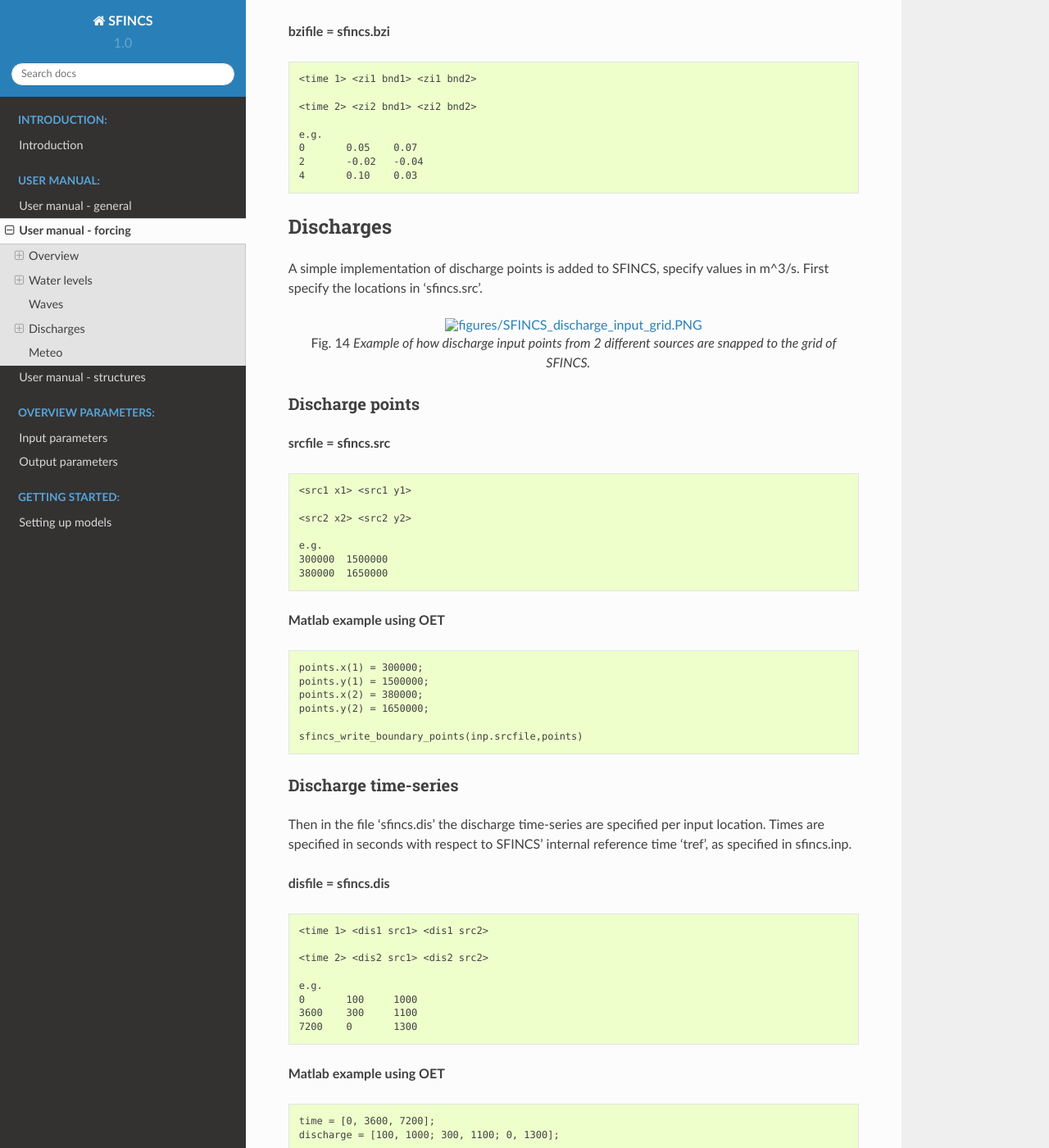
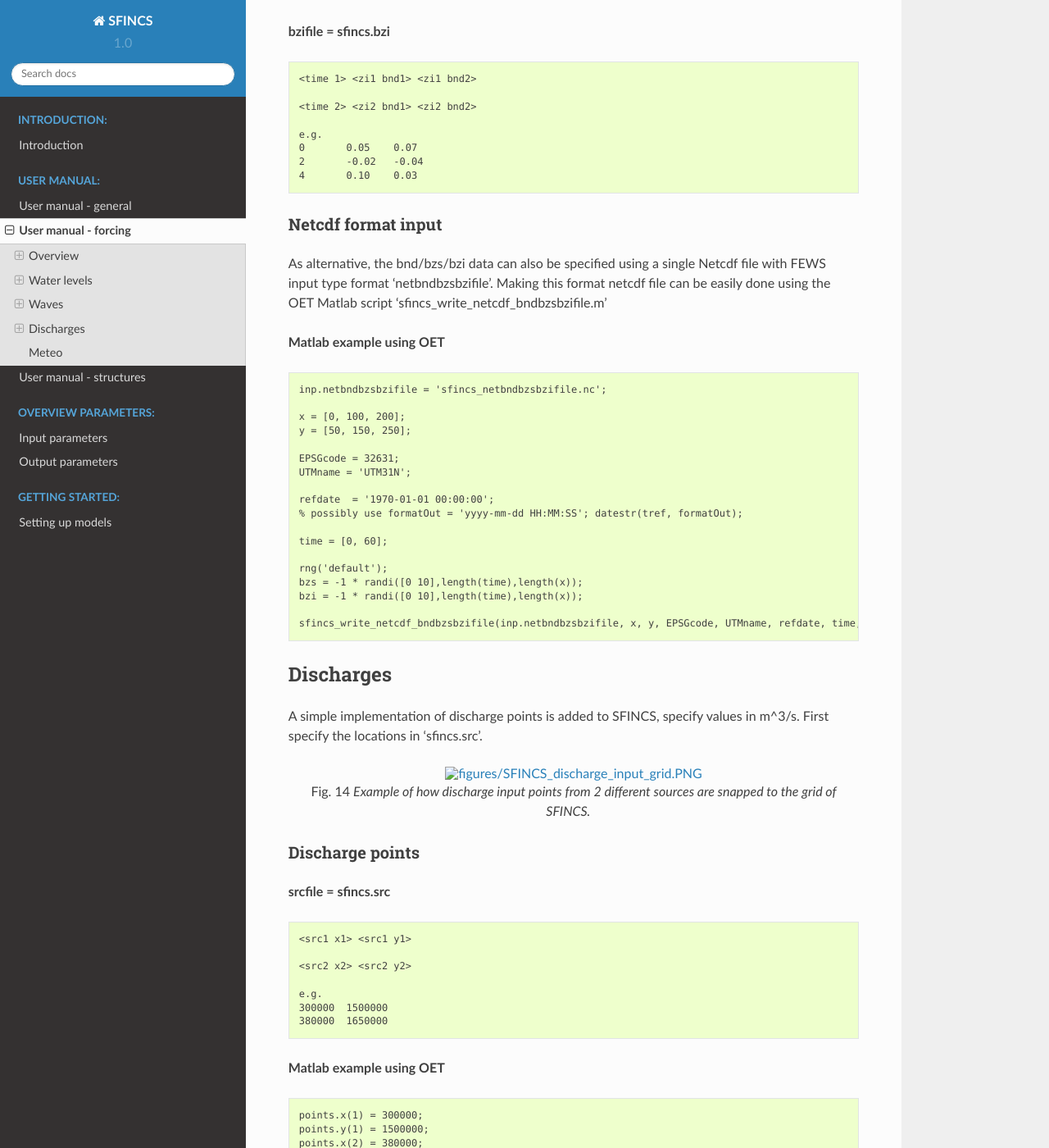
Before and after one commit to Leynse/SFINCS, a Sphinx documentation site: the page built from docs/input_forcing.rst, in a window 1280 px wide and 1400 px high, scrolled down 2804 px. Shown: the whole window at 82% size. Built offline with Sphinx 7.4.7 and the Read the Docs theme 2.0.0, drawn with Linux system fonts in a browser that asks for light colours; some of the changed text lies outside the part shown.

Commit message:
- describe restartfile and netbndbzsbzifile

```diff
--- a/docs/input_forcing.rst
+++ b/docs/input_forcing.rst
@@ -114,6 +114,35 @@ The signal should be around 0.
 	2 	-0.02	-0.04
 	4 	0.10	0.03
 
+Netcdf format input
+^^^^^^^^^
+
+As alternative, the bnd/bzs/bzi data can also be specified using a single Netcdf file with FEWS input type format 'netbndbzsbzifile'.
+Making this format netcdf file can be easily done using the OET Matlab script 'sfincs_write_netcdf_bndbzsbzifile.m'
+
+**Matlab example using OET**
+
+.. code-block:: text
+
+	inp.netbndbzsbzifile = 'sfincs_netbndbzsbzifile.nc';
+
+	x = [0, 100, 200];
+	y = [50, 150, 250];
+
+	EPSGcode = 32631;
+	UTMname = 'UTM31N';
+
+	refdate  = '1970-01-01 00:00:00';
+	% possibly use formatOut = 'yyyy-mm-dd HH:MM:SS'; datestr(tref, formatOut);
+
+	time = [0, 60];
+
+	rng('default');
+	bzs = -1 * randi([0 10],length(time),length(x));
+	bzi = -1 * randi([0 10],length(time),length(x));
+
+	sfincs_write_netcdf_bndbzsbzifile(inp.netbndbzsbzifile, x, y, EPSGcode, UTMname, refdate, time, bzs, bzi)
+
 Discharges
 ---------
 
@@ -186,16 +215,15 @@ Meteo
 
 There are a few different options to specify wind and rain input:
 
-1) Use a spatially varying spiderweb input (as in Delft3D) for only the wind input, or for the wind as well as the rain input.
+1) Use a spatially varying spiderweb input (as in Delft3D/Delft3D FM) for only the wind and pressure input, or for the wind as well as the rain input.
 
-2) Use a spatially varying grid input (as in Delft3D) for u- and v-velocities and/or the rain input.
+2) Use a spatially varying grid input (as in Delft3D) for u- and v- wind velocities and/or the rain and pressure input.
 
-3) Use a spatially uniform input for wind and rain, which is faster but also more simplified.
+3) Use a spatially varying grid input using a netcdf file based on a FEWS input type format for wind or rain input.
 
-4) Make a combination, for instance use a spiderweb for the wind input and a spatially uniform rain-input. When combining, test whether the forcing is as wanted since not all combinations might be possible.
+4) Use a spatially uniform input for wind and rain, which is faster but also more simplified.
 
-
-* TODO: describe netamuamvfile, netamprfile and netbndbzsbzifile and pressure optoins
+5) Make a combination, for instance use a spiderweb for the wind input and a spatially uniform rain-input. When combining, test whether the forcing is as wanted since not all combinations might be possible.
 
 **Spiderweb-input:**
 
--- a/docs/input_structures.rst
+++ b/docs/input_structures.rst
@@ -132,7 +132,7 @@ The supplied polylines are snapped onto the SFINCS grid within the model.
 
 	sfincs_write_weirs(inp.weirfile,weirs);
 
-Drainage pump and Culvert:
+Drainage pump and Culvert
 ^^^^^^^^^^^^^^^^^^
 
 Drainage pumps and culverts are both specified using the same format file, put with a different indication of the type (type=1 is drainage pump, type=2 is culvert).
```
Also changed, not shown: other parts of docs/input_structures.rst (+1 -1 lines), docs/example.rst (+4 -3 lines), docs/input.rst (+16 -0 lines).
